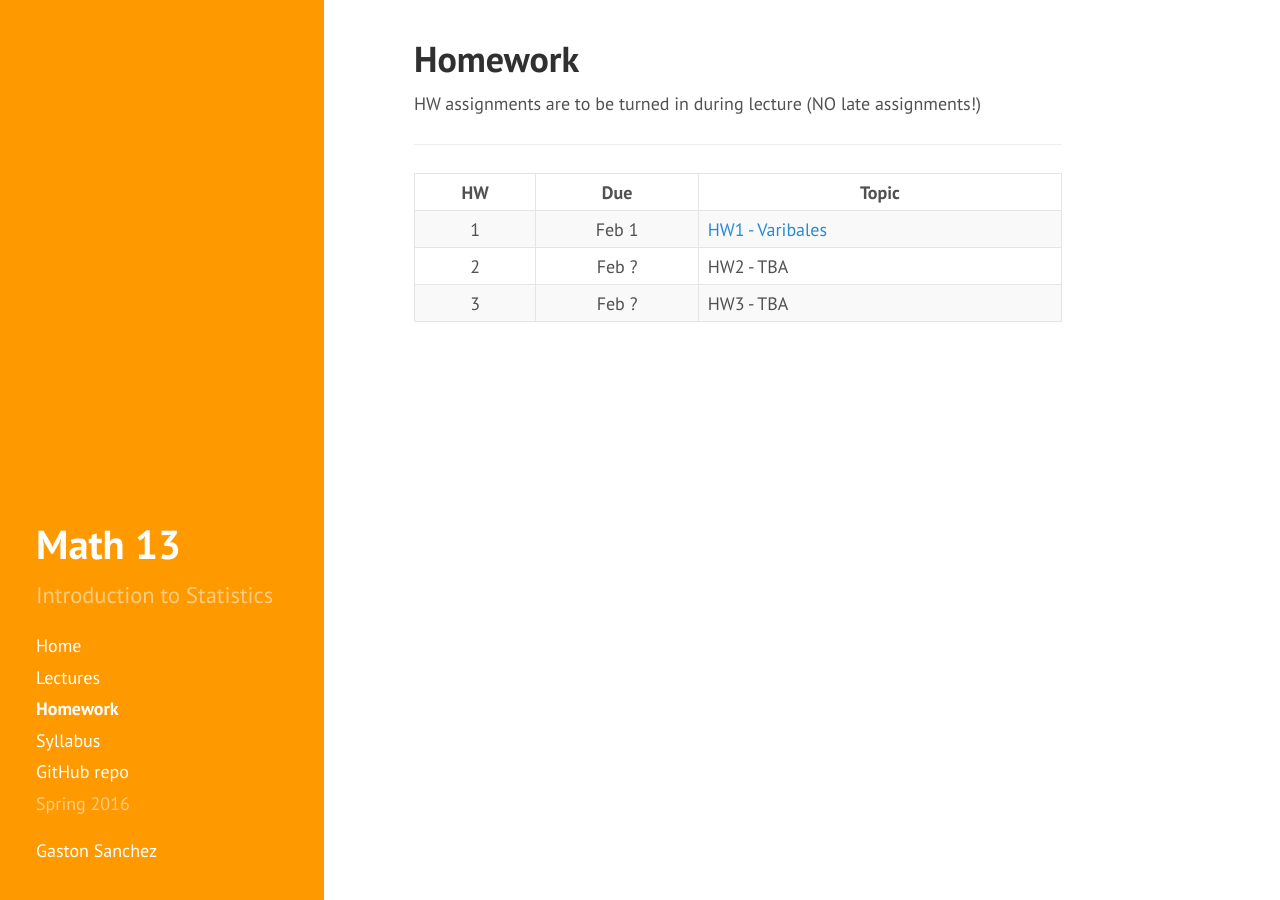
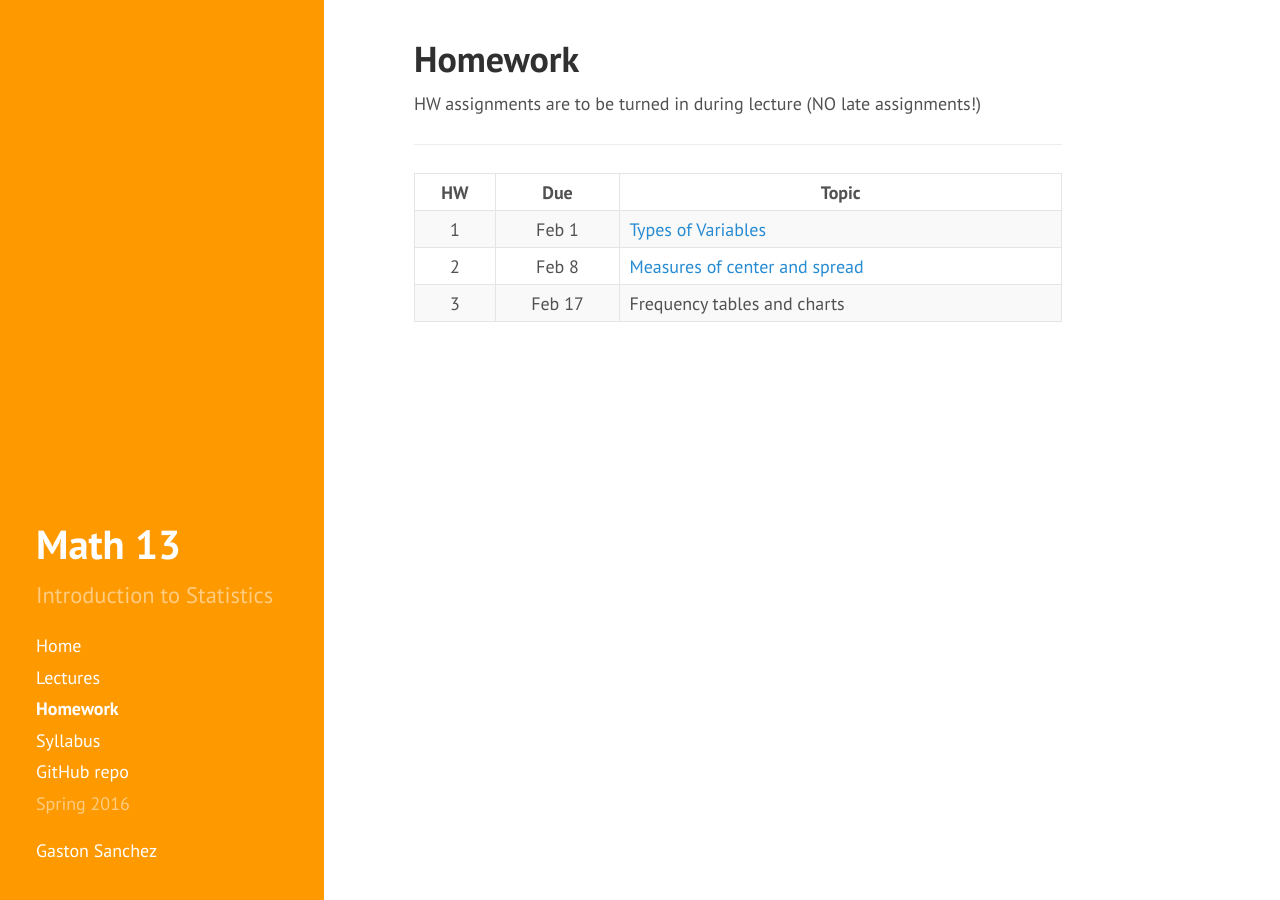
Before and after one commit to gastonstat/relic-math13, a Jekyll site: the page built from homework/index.md, in a window 1280 px wide. Built offline with Jekyll 4.4.1, drawn with Linux system fonts in a browser that asks for light colours; nearby versions of some CDN libraries; Markdown is read by kramdown in place of the engine named in the settings.

Commit message:
added hw01 and hw02 questions

```diff
--- a/homework/index.md
+++ b/homework/index.md
@@ -19,17 +19,17 @@ HW assignments are to be turned in during lecture (NO late assignments!)
     <tr>
       <td align="center">1</td>
       <td align="center">Feb 1</td>
-      <td><a href="math13-hw01-questions.pdf">HW1 - Varibales</a></td>
+      <td><a href="math13-hw01-questions.pdf">Types of Variables</a></td>
     </tr>
     <tr>
       <td align="center">2</td>
-      <td align="center">Feb ?</td>
-      <td>HW2 - TBA</td>
+      <td align="center">Feb 8</td>
+      <td><a href="math13-hw02-questions.pdf">Measures of center and spread</a></td>
     </tr>
     <tr>
       <td align="center">3</td>
-      <td align="center">Feb ?</td>
-      <td>HW3 - TBA</td>
+      <td align="center">Feb 17</td>
+      <td>Frequency tables and charts</td>
     </tr>
   </tbody>
  </table>
```
Also changed, not shown: labs/index.md (deleted, +0 -46 lines), lectures/index.md (+1 -1 lines), 2 other files.
